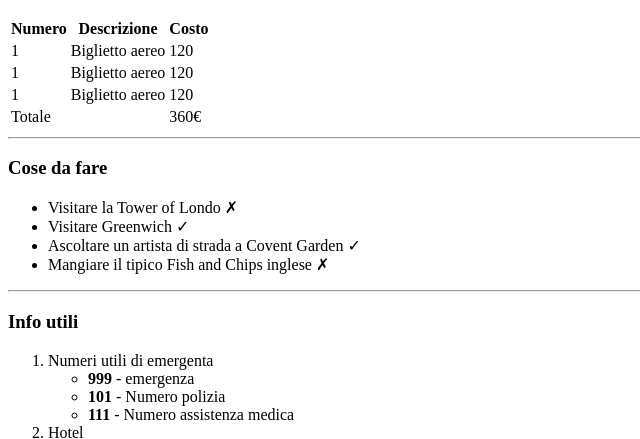
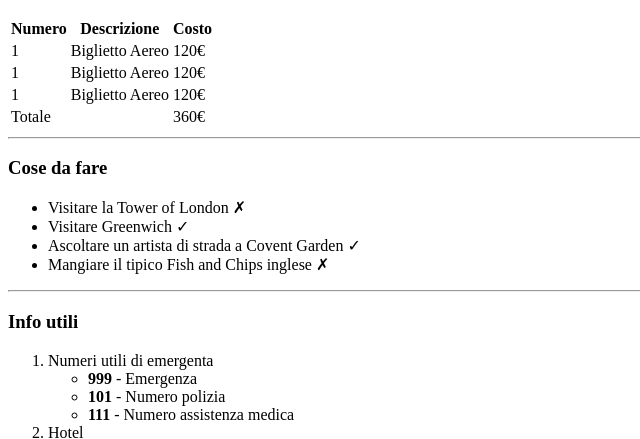
Before and after one commit to SimoneCappadona/html-london-trip, a plain HTML site: page index.html in a window 1280 px wide. Shown: the part 744-1183 px from the top of the page, 0-640 px from the left. Drawn offline with Linux system fonts and the light colour scheme.

Commit message:
bug fix #2

```diff
--- a/index.html
+++ b/index.html
@@ -30,18 +30,18 @@
     </tr>
     <tr>
       <td>1</td>
-      <td>Biglietto aereo</td>
-      <td>120</td>
+      <td>Biglietto Aereo</td>
+      <td>120€</td>
     </tr>
     <tr>
       <td>1</td>
-      <td>Biglietto aereo</td>
-      <td>120</td>
+      <td>Biglietto Aereo</td>
+      <td>120€</td>
     </tr>
     <tr>
         <td>1</td>
-        <td>Biglietto aereo</td>
-        <td>120</td>
+        <td>Biglietto Aereo</td>
+        <td>120€</td>
     </tr>
     <tr>
         <td> Totale</td>
@@ -53,7 +53,7 @@
 <!-- visit list -->
 <h3>Cose da fare</h3>
 <ul>
-    <li>Visitare la Tower of Londo &#10007; </li>
+    <li>Visitare la Tower of London &#10007; </li>
     <li>Visitare Greenwich &#10003; </li>
     <li>Ascoltare un artista di strada a Covent Garden &#10003; </li>
     <li>Mangiare il tipico Fish and Chips inglese &#10007; </li>
@@ -64,7 +64,7 @@
 <ol>
     <li>Numeri utili di emergenta</li>
     <ul>
-        <li><strong>999</strong> - emergenza</li>
+        <li><strong>999</strong> - Emergenza</li>
         <li><strong>101</strong> - Numero polizia</li>
         <li><strong>111</strong> - Numero assistenza medica</li>
     </ul>
```
